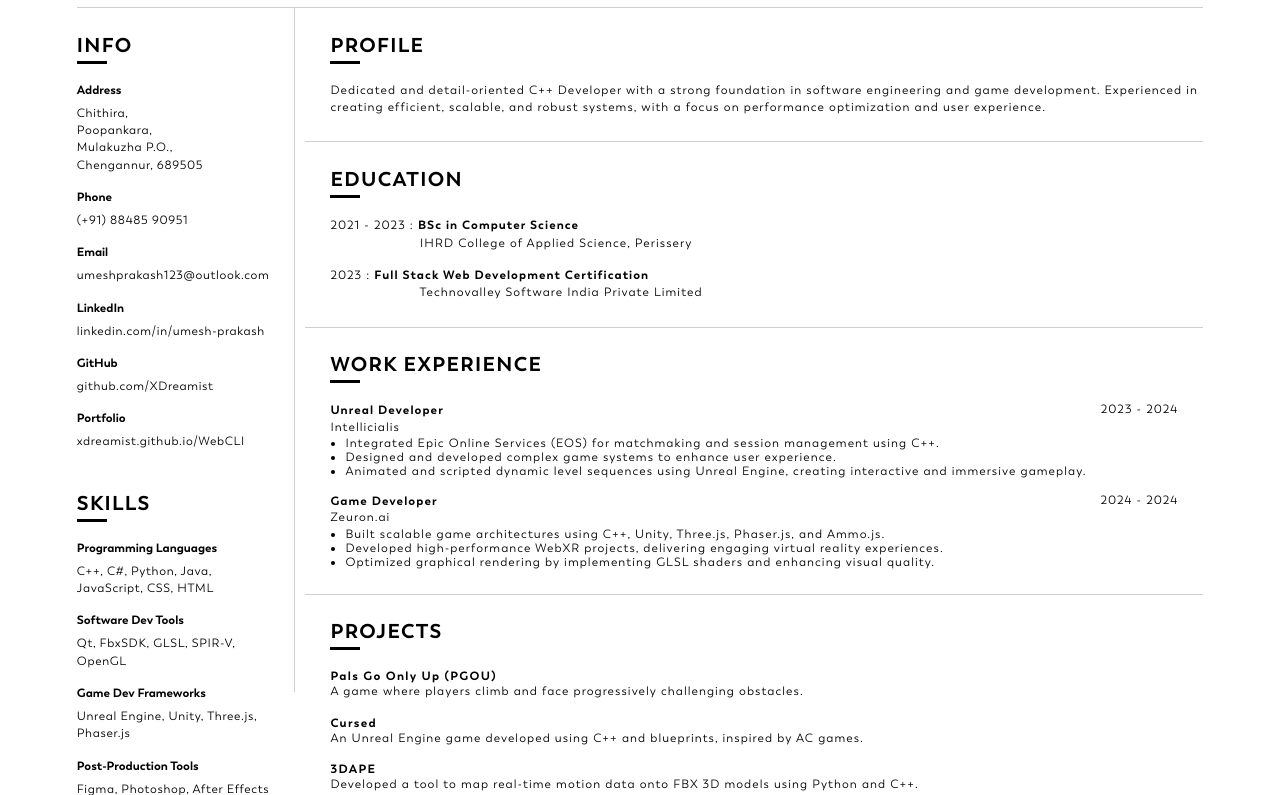
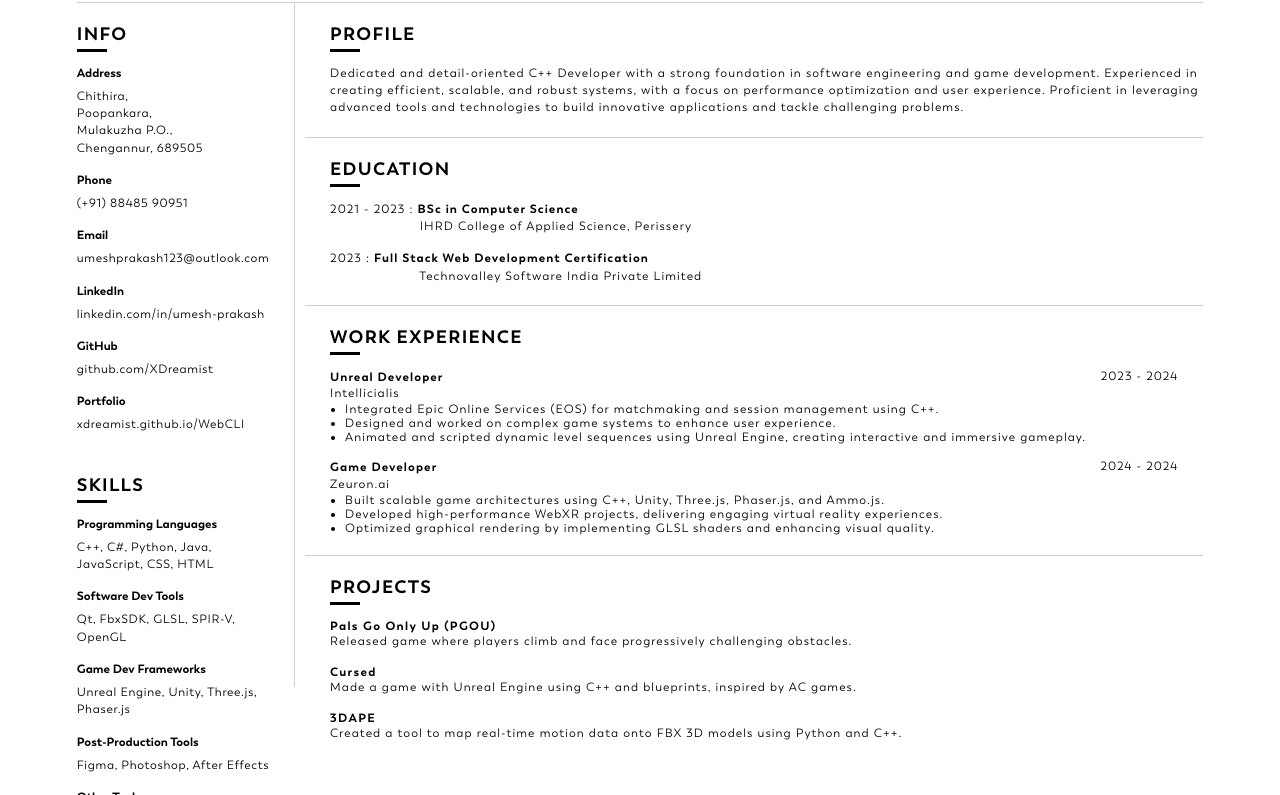
Before and after one commit to XDreamist/WebCLI, a plain HTML site: page src/resume/resume1.html in a window 1280 px wide. Shown: the part 105-900 px from the top of the page. Drawn offline with Linux system fonts and the light colour scheme.

Commit message:
Update: Resume

```diff
--- a/src/resume/resume.css
+++ b/src/resume/resume.css
@@ -47,15 +47,15 @@ h1 {
   position: relative;
   font-family: "Trenda-Bold";
   letter-spacing: 2pt;
-  font-size: 40px;
+  font-size: 35px;
 }
 
 h2 {
   position: relative;
   font-family: "Trenda-Bold";
   letter-spacing: 1pt;
-  font-size: 20px;
-  margin: 25px 0;
+  font-size: 18px;
+  margin: 20px 0;
 }
 
 h2::after {
@@ -165,7 +165,7 @@ h3 {
     margin-left: 40px;
   }
   .horizontal-line {
-    margin-top: 25px;
+    margin-top: 20px;
   }
 }
 
--- a/src/resume/resume1.html
+++ b/src/resume/resume1.html
@@ -86,7 +86,9 @@
                 <p>
                     Dedicated and detail-oriented C++ Developer with a strong foundation in software
                     engineering and game development. Experienced in creating efficient, scalable, and
-                    robust systems, with a focus on performance optimization and user experience.
+                    robust systems, with a focus on performance optimization and user experience. Proficient
+                    in leveraging advanced tools and technologies to build innovative applications and tackle
+                    challenging problems.
                 </p>
 
                 <div class="horizontal-line"></div>
@@ -115,7 +117,7 @@
                 <p>Intellicialis</p>
                 <ul>
                     <li>Integrated Epic Online Services (EOS) for matchmaking and session management using C++.</li>
-                    <li>Designed and developed complex game systems to enhance user experience.</li>
+                    <li>Designed and worked on complex game systems to enhance user experience.</li>
                     <li>Animated and scripted dynamic level sequences using Unreal Engine, creating interactive and immersive gameplay.</li>
                 </ul>
                 <br>
@@ -131,13 +133,13 @@
 
                 <h2>PROJECTS</h2>
                 <h3><a href="//store.steampowered.com/app/2912420/Pals_Go_Only_Up/">Pals Go Only Up (PGOU)</a></h3>
-                <p>A game where players climb and face progressively challenging obstacles.</p>
+                <p>Released game where players climb and face progressively challenging obstacles.</p>
                 <br>
                 <h3><a href="//github.com/XDreamist/Cursed/">Cursed</a></h3>
-                <p>An Unreal Engine game developed using C++ and blueprints, inspired by AC games.</p>
+                <p>Made a game with Unreal Engine using C++ and blueprints, inspired by AC games.</p>
                 <br>
                 <h3><a href="//github.com/PixellQ/3DAPE/">3DAPE</a></h3>
-                <p>Developed a tool to map real-time motion data onto FBX 3D models using Python and C++.</p>
+                <p>Created a tool to map real-time motion data onto FBX 3D models using Python and C++.</p>
             </div>
         </div>
     </div>
```
Also changed, not shown: src/resume/resume.html (+8 -5 lines), 2 other files.
